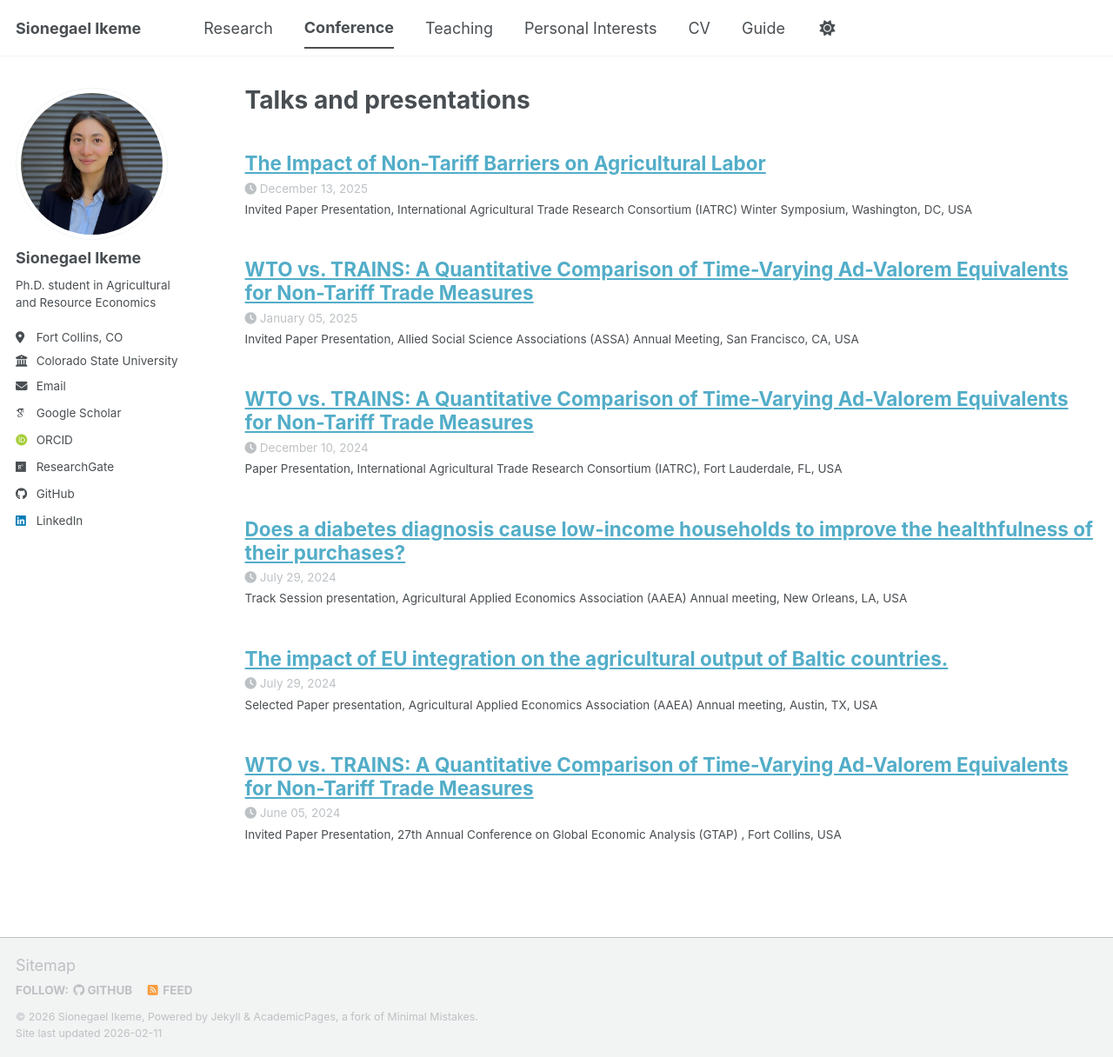
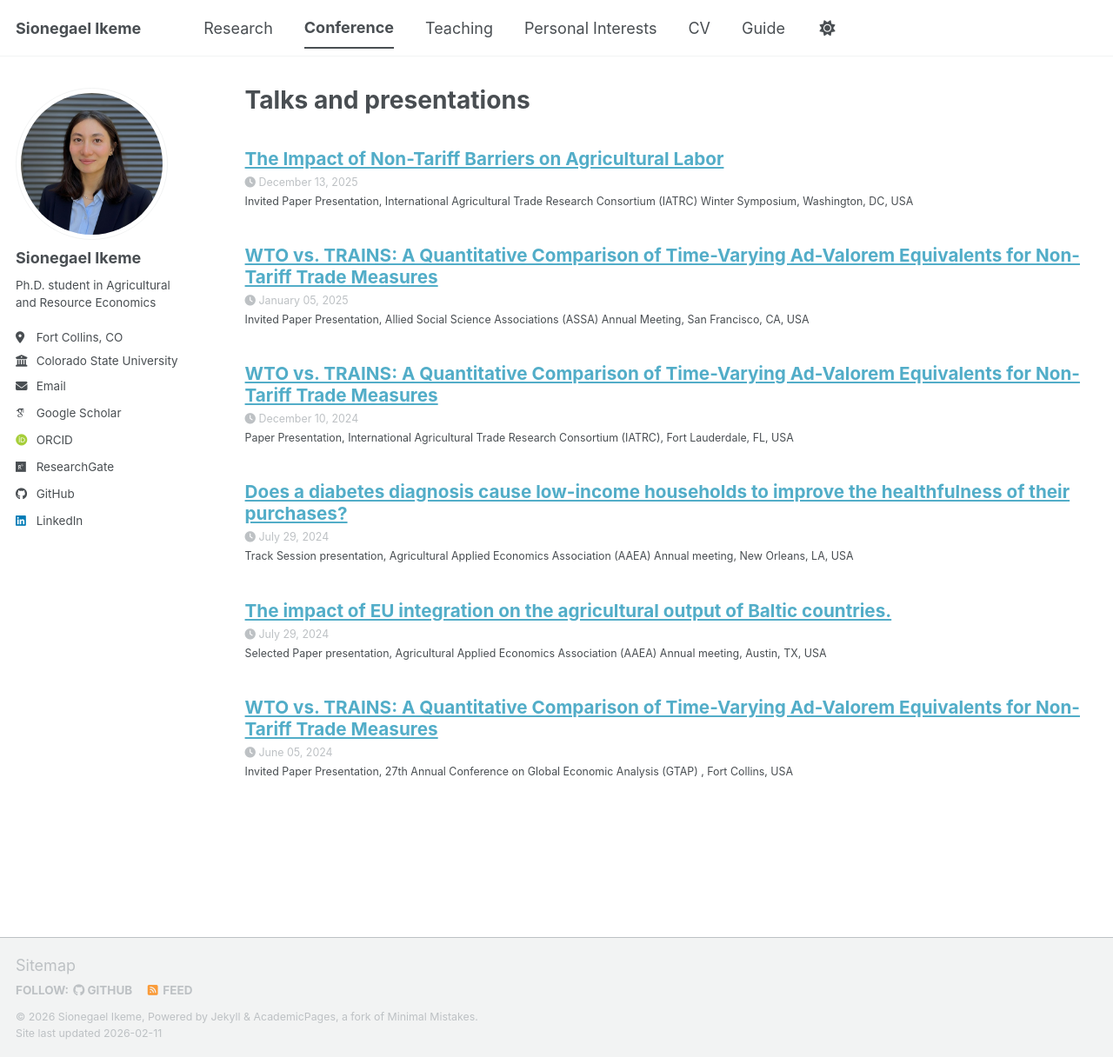
Before and after one commit to sikeme10/sikeme10.github.io, a Jekyll site: the page built from _pages/talks.html, in a window 1280 px wide and 1216 px high. Shown: the whole window at 87% size. Built offline with Jekyll 4.4.1, drawn with Linux system fonts in a browser that asks for light colours; some web fonts are replaced; a script bundle is joined from its source files by our own code; library files that are not in the unit come from our copies.

Commit message:
Update talks.html

```diff
--- a/_pages/talks.html
+++ b/_pages/talks.html
@@ -5,12 +5,10 @@
 author_profile: true
 ---
 
-{% if site.talkmap_link == true %}
-
-<p style="text-decoration:underline;"><a href="/talkmap.html">See a map of all the places I've given a talk!</a></p>
-
-{% endif %}
+<div style="font-size: 0.92em; line-height: 1.45;">
 
 {% for post in site.talks reversed %}
   {% include archive-single-talk.html %}
 {% endfor %}
+
+</div>
```
